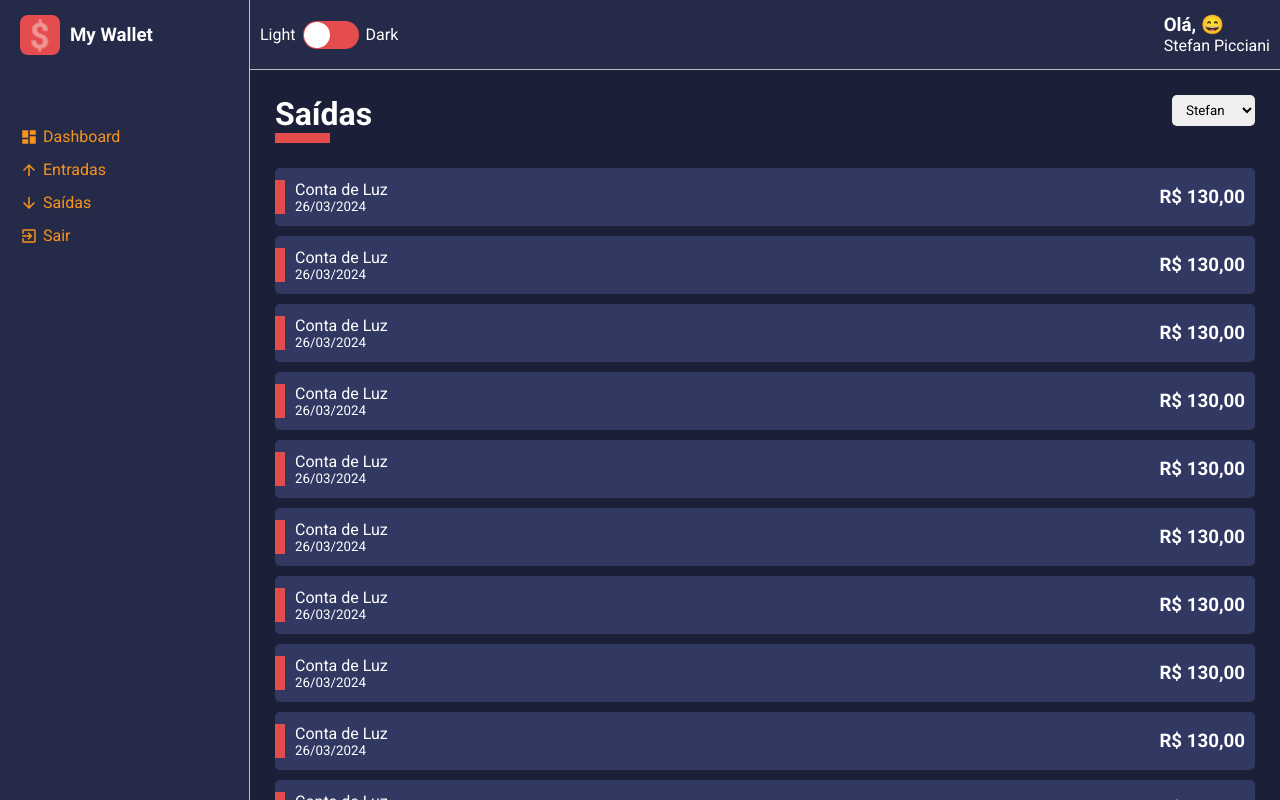
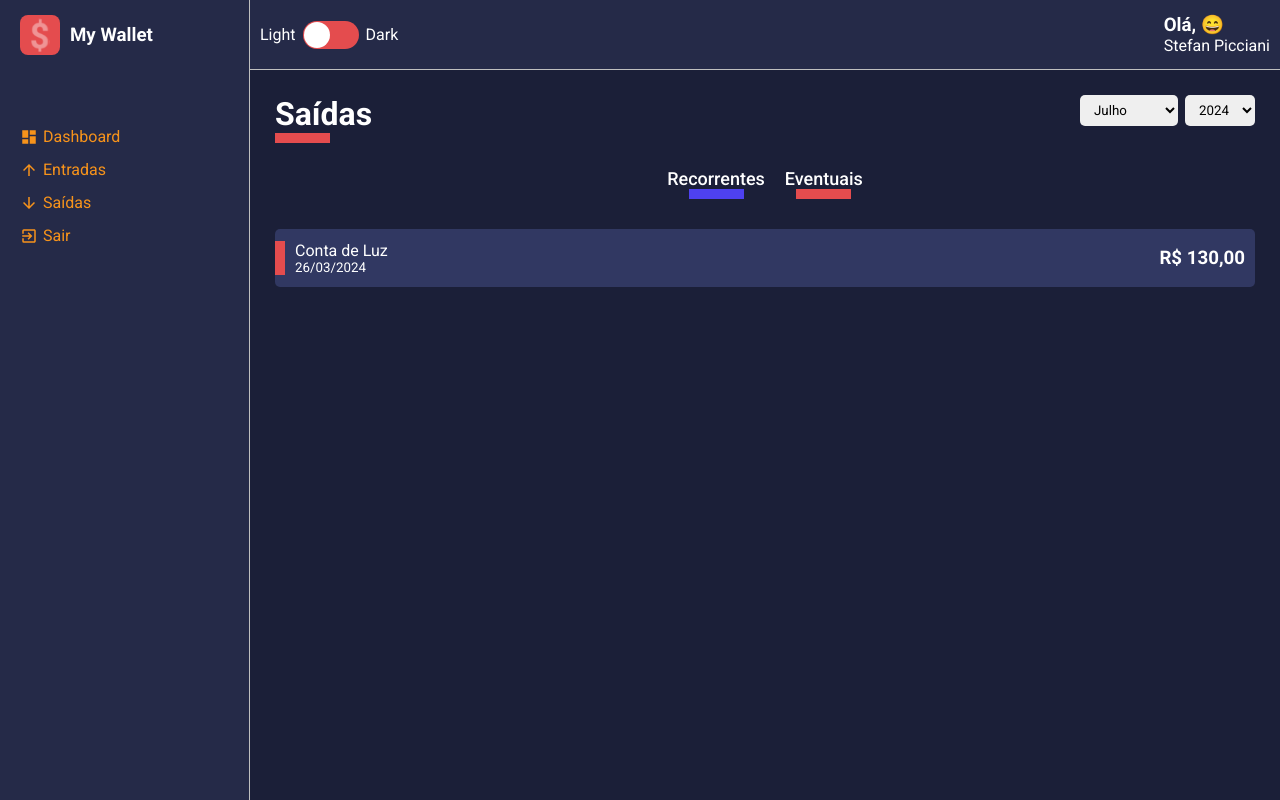
Before and after one commit to Stefanpicciani/secure-wallet, a React (Create React App) app in the folder Front-End/: page / in a window 1280 px wide. Built offline with nearby package versions, Linux system fonts and the light colour scheme.

Commit message:
Adidionando filtros e Botões de categorias no list

```diff
--- a/Front-End/src/components/HistoryFinanceCard/index.tsx
+++ b/Front-End/src/components/HistoryFinanceCard/index.tsx
@@ -5,7 +5,6 @@
  } from './styles';
 
 interface IHistoryFinanceCardProps {
-    cardColor: string;
     tagColor: string;
     title: string;
     subTitle: string;
@@ -14,14 +13,13 @@
 
 
 const HistoryFinanceCard: React.FC<IHistoryFinanceCardProps> = ({
-    cardColor,
     tagColor,
     title,
     subTitle,
     amount,
 }) => {
     return(
-        <Container color={cardColor}>
+        <Container>
             <Tag color={tagColor} />
             <div>
                 <span>{title}</span>
--- a/Front-End/src/components/HistoryFinanceCard/styles.ts
+++ b/Front-End/src/components/HistoryFinanceCard/styles.ts
@@ -1,15 +1,11 @@
 import styled from "styled-components";
-
-interface IContainerProps {
-    color: string;
-}
 
 interface ITagProps {
     color: string;
 }
 
-export const Container = styled.li<IContainerProps>`
-    background-color: ${props => props.color};
+export const Container = styled.li`
+    background-color: ${props => props.theme.colors.terciary};
 
     list-style: none;
     border-radius: 5px;
--- a/Front-End/src/pages/List/index.tsx
+++ b/Front-End/src/pages/List/index.tsx
@@ -2,6 +2,7 @@
 import {
     Container,
     Content,
+    Filters,
  }
  from "./style";
 import ContentHeader from '../../components/ContentHeader';
@@ -9,91 +10,42 @@
 import HistoryFinanceCard from '../../components/HistoryFinanceCard';
 
 const List: React.FC = () => {
-    const options = [
-        {value: 'Stefan', label: 'Stefan'},
-        {value: 'Isabela', label: 'Isabela'},
-        {value: 'Lucas', label: 'Lucas'},
+    const months = [
+        {value: 7, label: 'Julho'},
+        {value: 8, label: 'Agosto'},
+        {value: 9, label: 'Setembro'},
     ];
 
+    const years = [
+        {value: 2024, label: 2024},
+        {value: 2023, label: 2023},
+        {value: 2022, label: 2022},
+    ];
     return(
         <Container>
             <ContentHeader title='Saídas' lineColor='#E44C4E'>
-                <SelectInput options={options}/>
+                <SelectInput options={months}/>
+                <SelectInput options={years}/>
             </ContentHeader>
+
+            <Filters>
+                <button
+                    type='button'
+                    className='tag-filter tag-filter-recurrent'
+                >
+                    Recorrentes
+                </button>
+
+                <button
+                    type='button'
+                    className='tag-filter tag-filter-eventual'
+                >
+                    Eventuais
+                </button>
+            </Filters>
 
             <Content>
                 <HistoryFinanceCard
-                cardColor={'#313862'}
-                tagColor={'#E44C4E'}
-                title={'Conta de Luz'}
-                subTitle={'26/03/2024'}
-                amount={'R$ 130,00'}
-                />
-                 <HistoryFinanceCard
-                cardColor={'#313862'}
-                tagColor={'#E44C4E'}
-                title={'Conta de Luz'}
-                subTitle={'26/03/2024'}
-                amount={'R$ 130,00'}
-                />
-                 <HistoryFinanceCard
-                cardColor={'#313862'}
-                tagColor={'#E44C4E'}
-                title={'Conta de Luz'}
-                subTitle={'26/03/2024'}
-                amount={'R$ 130,00'}
-                />
-                 <HistoryFinanceCard
-                cardColor={'#313862'}
-                tagColor={'#E44C4E'}
-                title={'Conta de Luz'}
-                subTitle={'26/03/2024'}
-                amount={'R$ 130,00'}
-                />
-                 <HistoryFinanceCard
-                cardColor={'#313862'}
-                tagColor={'#E44C4E'}
-                title={'Conta de Luz'}
-                subTitle={'26/03/2024'}
-                amount={'R$ 130,00'}
-                />
-                 <HistoryFinanceCard
-                cardColor={'#313862'}
-                tagColor={'#E44C4E'}
-                title={'Conta de Luz'}
-                subTitle={'26/03/2024'}
-                amount={'R$ 130,00'}
-                />
-                 <HistoryFinanceCard
-                cardColor={'#313862'}
-                tagColor={'#E44C4E'}
-                title={'Conta de Luz'}
-                subTitle={'26/03/2024'}
-                amount={'R$ 130,00'}
-                />
-                 <HistoryFinanceCard
-                cardColor={'#313862'}
-                tagColor={'#E44C4E'}
-                title={'Conta de Luz'}
-                subTitle={'26/03/2024'}
-                amount={'R$ 130,00'}
-                />
-                 <HistoryFinanceCard
-                cardColor={'#313862'}
-                tagColor={'#E44C4E'}
-                title={'Conta de Luz'}
-                subTitle={'26/03/2024'}
-                amount={'R$ 130,00'}
-                />
-                 <HistoryFinanceCard
-                cardColor={'#313862'}
-                tagColor={'#E44C4E'}
-                title={'Conta de Luz'}
-                subTitle={'26/03/2024'}
-                amount={'R$ 130,00'}
-                />
-                 <HistoryFinanceCard
-                cardColor={'#313862'}
                 tagColor={'#E44C4E'}
                 title={'Conta de Luz'}
                 subTitle={'26/03/2024'}
--- a/Front-End/src/pages/List/style.ts
+++ b/Front-End/src/pages/List/style.ts
@@ -3,3 +3,41 @@
 export const Container = styled.div``;
 
 export const Content = styled.div``;
+
+export const Filters = styled.div`
+    width: 100%;
+    display: flex;
+    justify-content: center;
+    margin-bottom: 30px;
+
+    .tag-filter {
+        font-size:  18px;
+        font-weight: 500;
+        background: none;
+        color: ${props => props.theme.colors.white};
+
+        margin: 0 10px;
+
+        transition: opacity .3s;
+
+        &:hover {
+            opacity: .7;
+        }
+    }
+
+    .tag-filter-recurrent::after {
+        content: '';
+            display: block;
+            width: 55px;
+            margin: 0 auto;
+            border-bottom:  10px solid ${props => props.theme.colors.success}
+    }
+
+    .tag-filter-eventual::after {
+        content: '';
+            display: block;
+            width: 55px;
+            margin: 0 auto;
+            border-bottom:  10px solid ${props => props.theme.colors.warning}
+    }
+`;
```
